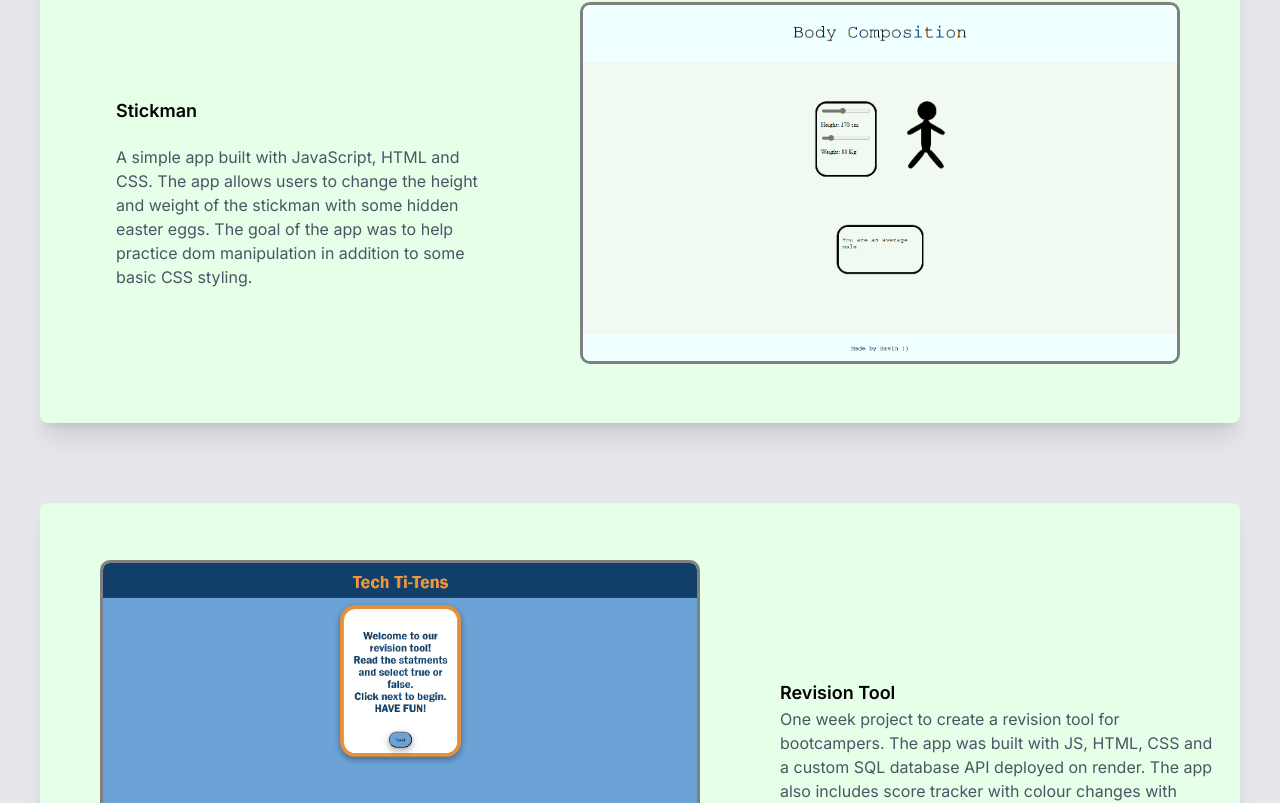
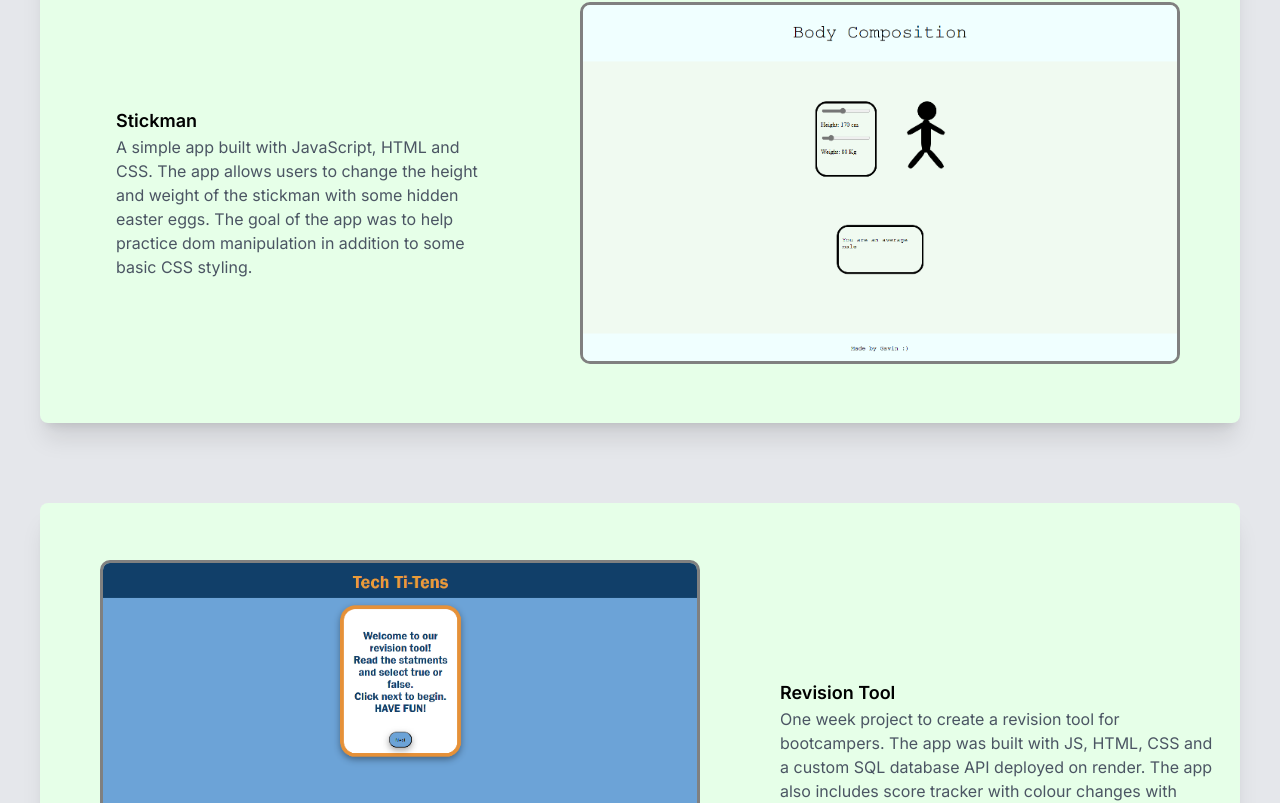
Before and after one commit to Gavinpiy/portfolio, a Next.js app: page /projects in a window 1280 px wide. Shown: the part 817-1620 px from the top of the page. Built offline with nearby package versions, Linux system fonts and the light colour scheme.

Commit message:
pb project page

```diff
--- a/app/template.jsx
+++ b/app/template.jsx
@@ -13,7 +13,7 @@ export default function Template({ children }) {
       <header className="fixed top-0 w-full z-10">
         <Header />
       </header>
-      <main className="flex-grow pt-14 pb-10 lg:pb-20 bg-gray-100 md:pt-10 lg:pt-20">
+      <main className="flex-grow pt-14 bg-gray-100 md:pt-10 lg:pt-20">
         <motion.main
           variants={variants}
           initial="hidden"
--- a/components/Project.jsx
+++ b/components/Project.jsx
@@ -36,7 +36,9 @@ const Project = ({ project, index }) => {
             </motion.div>
           </div>
           <div className="col-span-4">
-            <h1 className="text-lg font-semibold px-5 pt-5 ">{project.title}</h1>
+            <h1 className="text-lg font-semibold px-5 pt-5 ">
+              {project.title}
+            </h1>
 
             <p className="text-gray-600 px-5">{project.description}</p>
           </div>
@@ -44,8 +46,10 @@ const Project = ({ project, index }) => {
       ) : (
         <>
           <div className="lg:ml-14 col-span-4">
-            <h1 className="text-lg font-semibold px-5 pt-5 ">{project.title}</h1>
-            <p className="text-gray-600 px-5 pt-5">{project.description}</p>
+            <h1 className="text-lg font-semibold px-5 pt-5 ">
+              {project.title}
+            </h1>
+            <p className="text-gray-600 px-5">{project.description}</p>
           </div>
           <div className="relative col-span-6 justify-center h-full w-full flex items-center rounded-lg">
             <div className="flex justify-center items-center">
```
